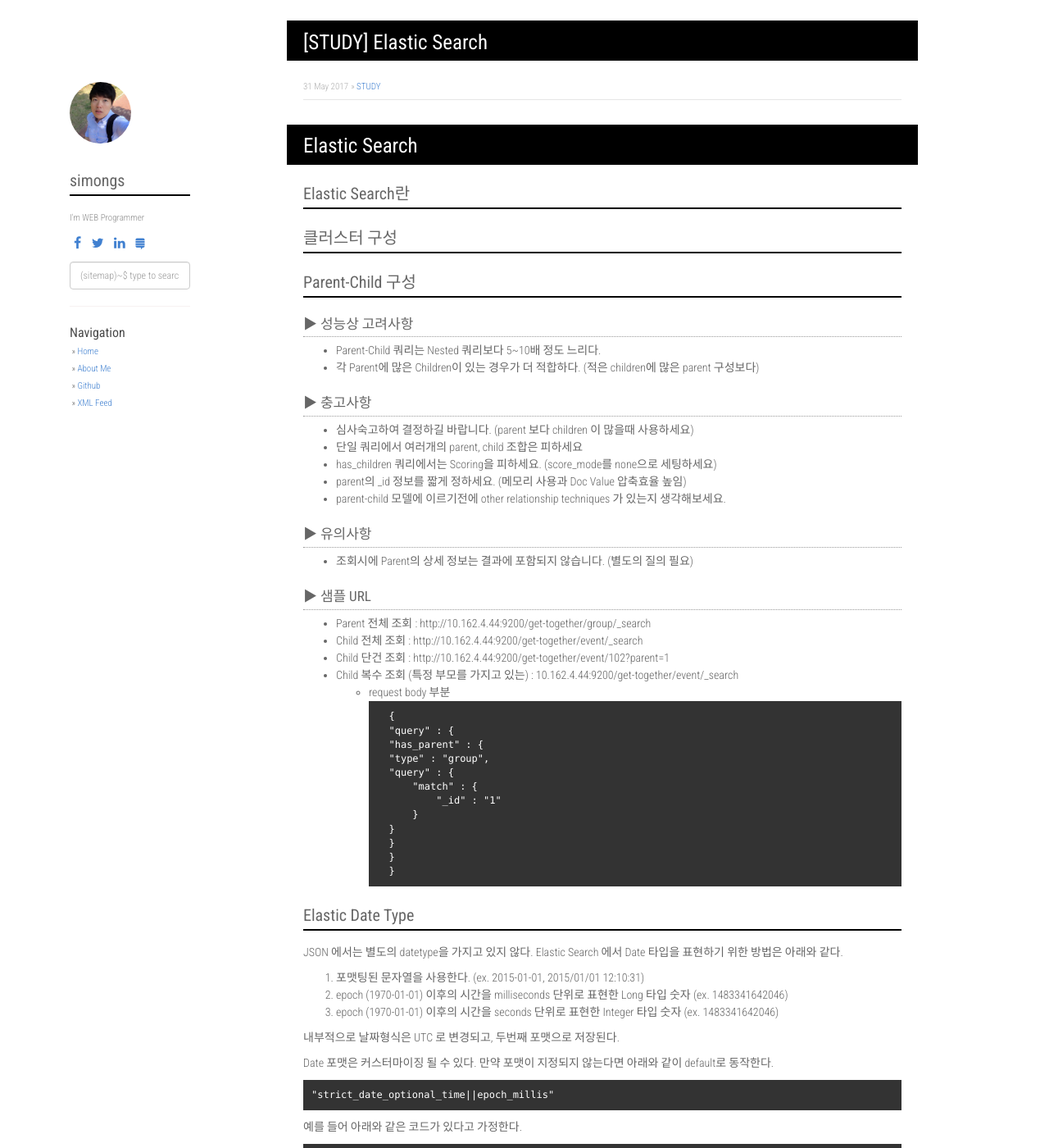
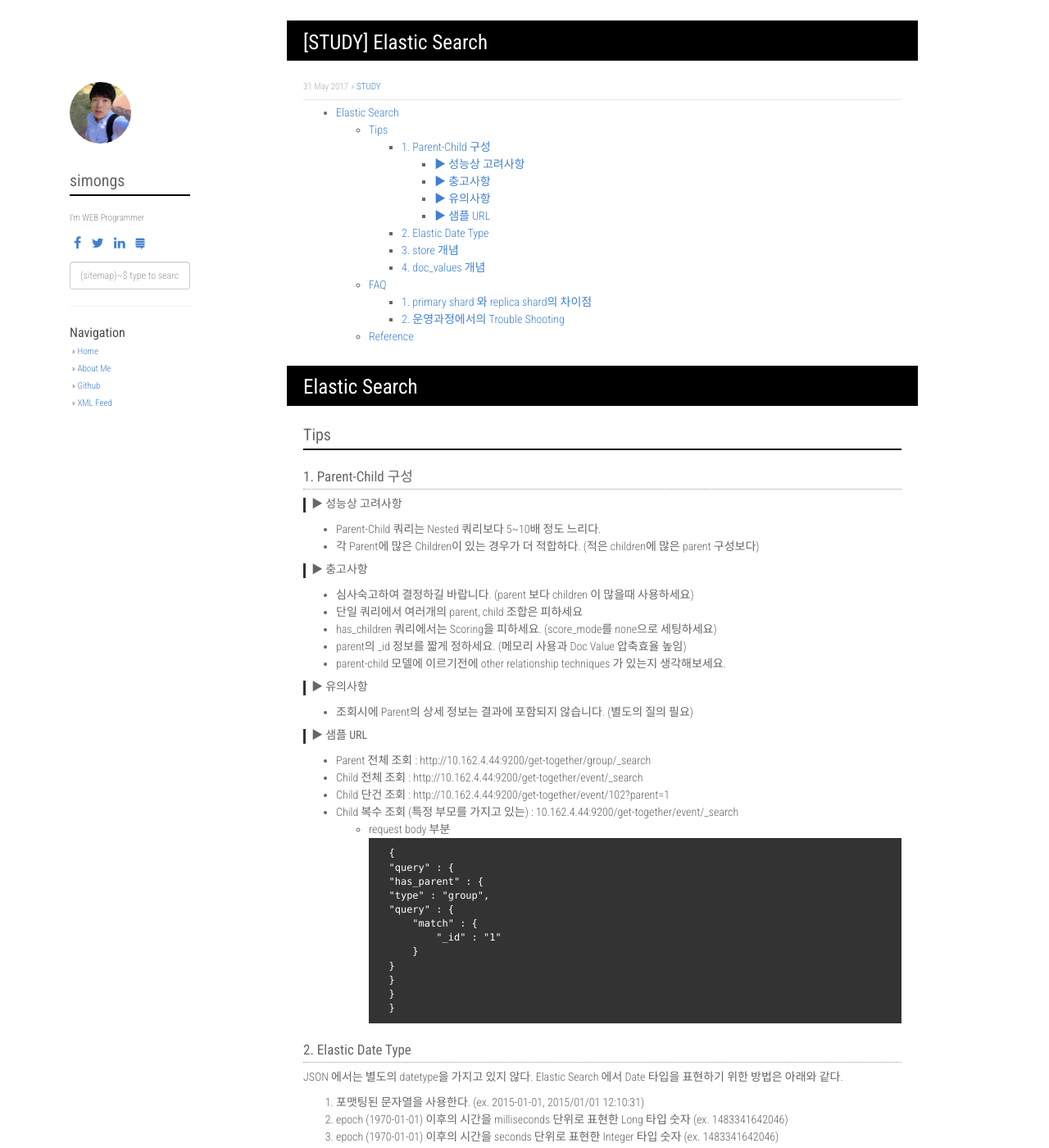
Before and after one commit to simongs/simongs.github.io, a Jekyll site: the page built from _posts/2017-05-31-[STUDY] Elastic Search.markdown, in a window 1280 px wide and 1400 px high. Shown: the whole window at 82% size. Built offline with Jekyll 4.4.1, drawn with Linux system fonts in a browser that asks for light colours; nearby versions of some CDN libraries; comment, search, counter and statistics services are not loaded; some of the changed text lies outside the part shown.

Commit message:
문서 변경

```diff
--- a/_posts/2017-05-31-[STUDY] Elastic Search.markdown
+++ b/_posts/2017-05-31-[STUDY] Elastic Search.markdown
@@ -5,30 +5,31 @@
 categories: STUDY
 ---
 
+- Table of Contents
+{:toc}
+
 # Elastic Search
 
-## Elastic Search란
+## Tips
 
-## 클러스터 구성
+### 1. Parent-Child 구성
 
-## Parent-Child 구성
-
-### ▶ 성능상 고려사항
+#### ▶ 성능상 고려사항
  - Parent-Child 쿼리는 Nested 쿼리보다 5~10배 정도 느리다.
  - 각 Parent에 많은 Children이 있는 경우가 더 적합하다.
     (적은 children에 많은 parent 구성보다)
 
-### ▶ 충고사항
+#### ▶ 충고사항
  - 심사숙고하여 결정하길 바랍니다. (parent 보다 children 이 많을때 사용하세요)
  - 단일 쿼리에서 여러개의 parent, child 조합은 피하세요
  - has_children 쿼리에서는 Scoring을 피하세요. (score_mode를 none으로 세팅하세요)
  - parent의 _id 정보를 짧게 정하세요. (메모리 사용과 Doc Value 압축효율 높임)
  - parent-child 모델에 이르기전에 other relationship techniques 가 있는지 생각해보세요.
 
-### ▶ 유의사항
+#### ▶ 유의사항
  - 조회시에 Parent의 상세 정보는 결과에 포함되지 않습니다. (별도의 질의 필요)
 
-### ▶ 샘플 URL
+#### ▶ 샘플 URL
 - Parent 전체 조회 : http://10.162.4.44:9200/get-together/group/_search
 - Child 전체 조회 : http://10.162.4.44:9200/get-together/event/_search
 - Child 단건 조회 : http://10.162.4.44:9200/get-together/event/102?parent=1
@@ -49,7 +50,7 @@
     }
     ~~~
 
-## Elastic Date Type
+### 2. Elastic Date Type
 
 JSON 에서는 별도의 datetype을 가지고 있지 않다.
 Elastic Search 에서 Date 타입을 표현하기 위한 방법은 아래와 같다.
@@ -102,7 +103,7 @@
 }
 ~~~
 
-## store 개념
+### 3. store 개념
 기본적으로 필드 밸류들은 검색이 가능하도록 인덱싱이 된다.그러나 저장이 되진 않는다.
 이것은 쿼리할 때 사용될 수 있어도 원 필드 값을 가져오는 것은 불가능하다는 것을 의미한다.
 
@@ -154,7 +155,7 @@
 }
 ~~~
 
-## doc_values 개념
+### 4. doc_values 개념
 
 대부분의 필드는 기본적으로 검색가능하도록 인덱싱된다.
 
@@ -173,7 +174,5 @@
 ### 2. 운영과정에서의 Trouble Shooting
 해당 정보는 SKPlanet의 동영상을 보고 정리하였습니다.
 
-
-
 ## Reference
 - [Parent-Child Relationship Reference DOC](https://www.elastic.co/guide/en/elasticsearch/guide/master/parent-child.html )
```
Also changed, not shown: _posts/2016-11-06-[IDE] Visual_Studio_Code.markdown (+18 -1 lines).
